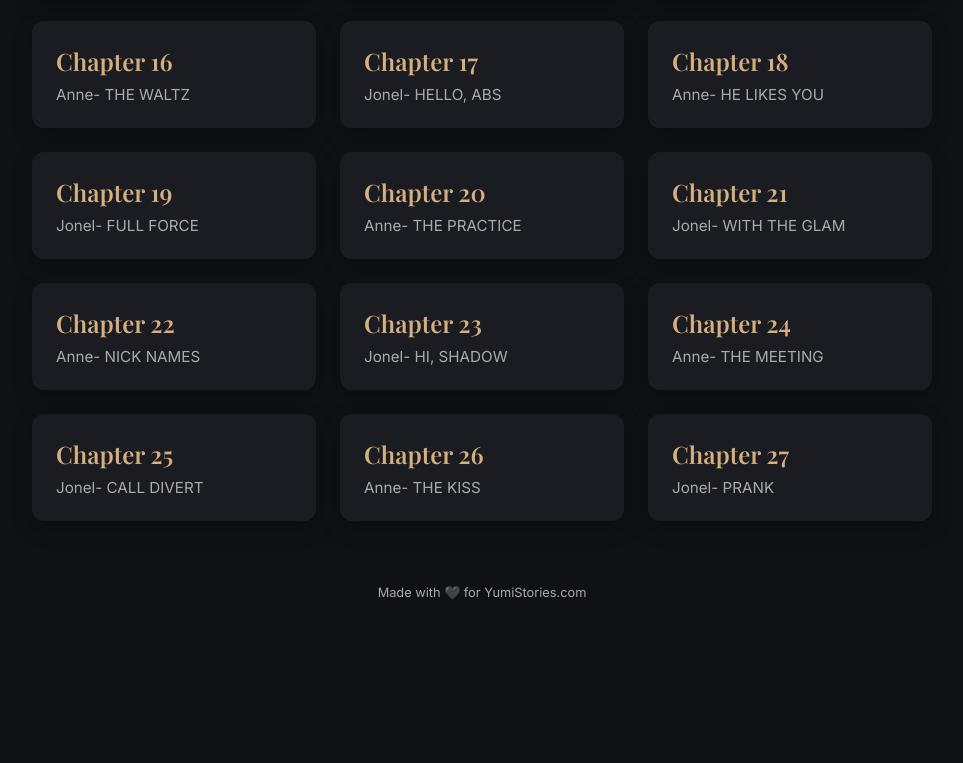
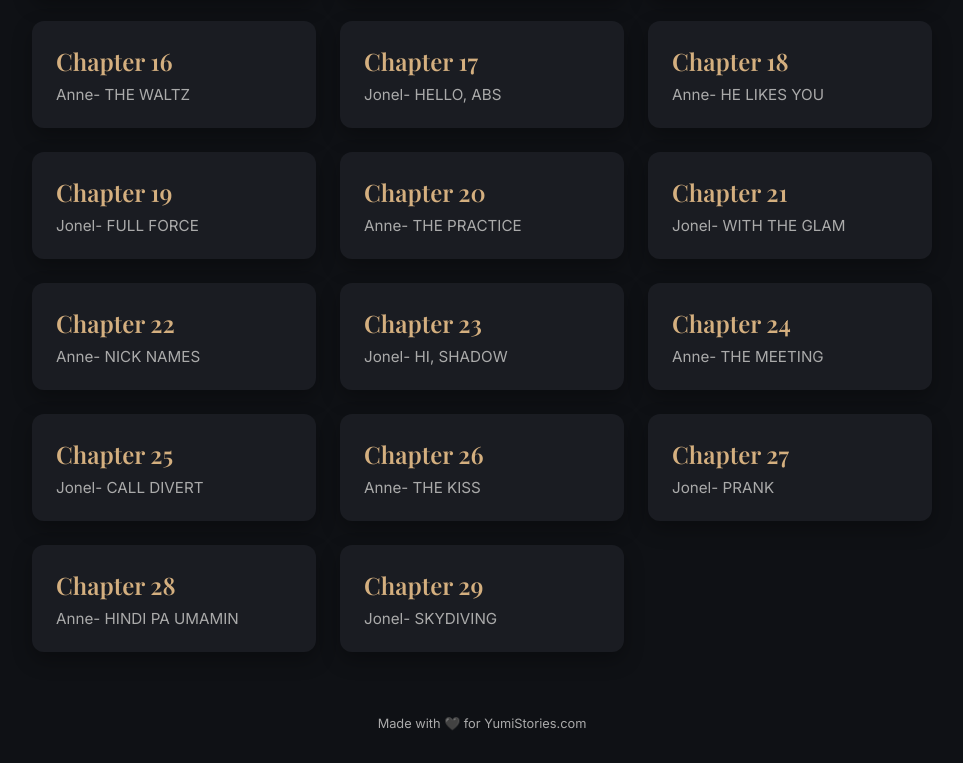
Before and after one commit to carlasabino/royal-misft, a plain HTML site: page index.html in a window 1280 px wide. Shown: the part 797-1560 px from the top of the page, without its empty margins (158-1121 px from the left). Before the commit the page ends 1429 px from the top, so only its background shows below. Drawn offline with nearby package versions, Linux system fonts and the light colour scheme.

Commit message:
Update index.html

```diff
--- a/index.html
+++ b/index.html
@@ -206,6 +206,14 @@
        <h2>Chapter 27</h2>
         <p>Jonel- PRANK</p>
       </a>
+        <a href="chapter-28/" class="card">
+       <h2>Chapter 28</h2>
+        <p>Anne- HINDI PA UMAMIN</p>
+      </a>
+        <a href="chapter-29/" class="card">
+       <h2>Chapter 29</h2>
+        <p>Jonel- SKYDIVING</p>
+      </a>
          <!-- Add more chapters as needed -->
     </div>
     <footer>
```
